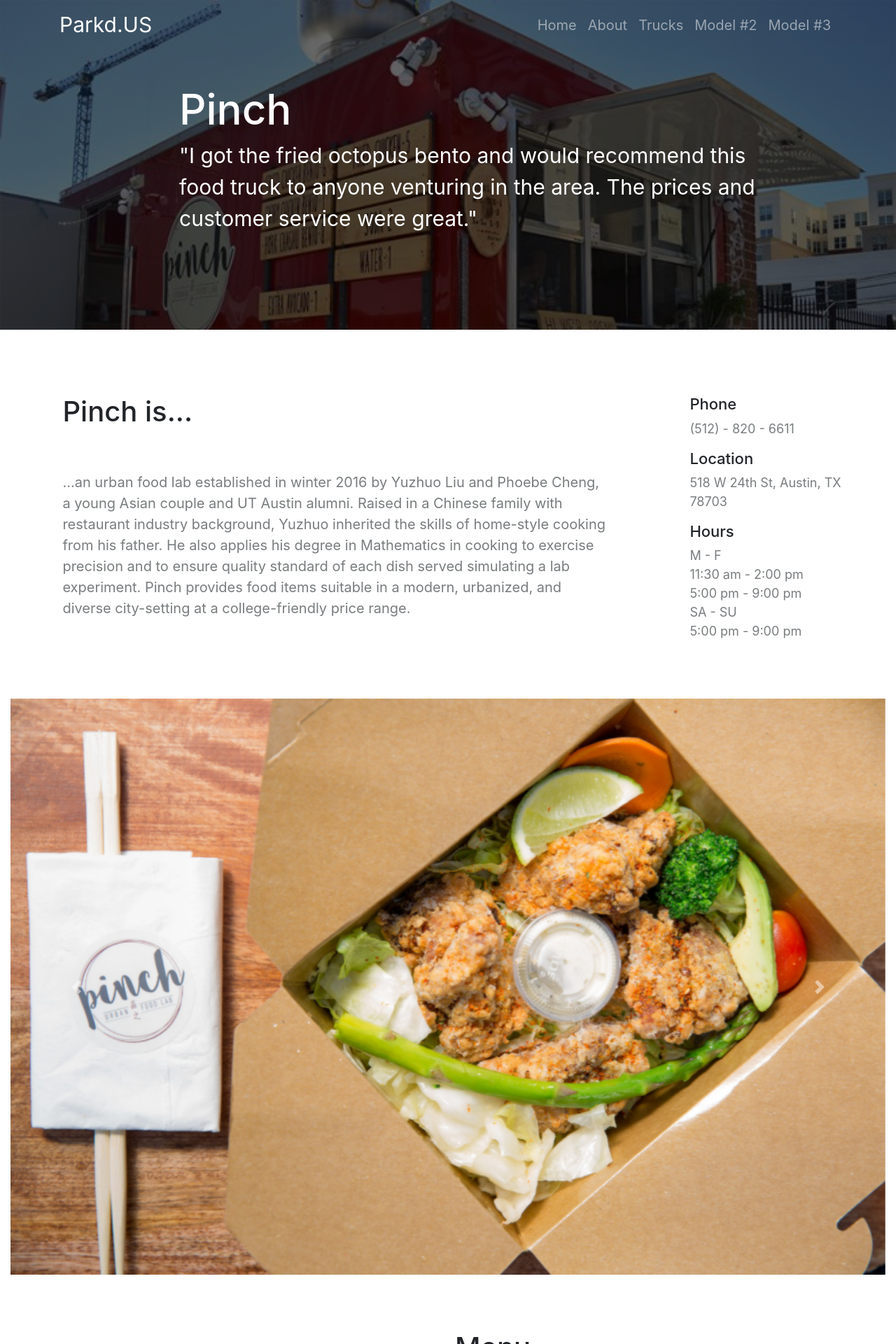
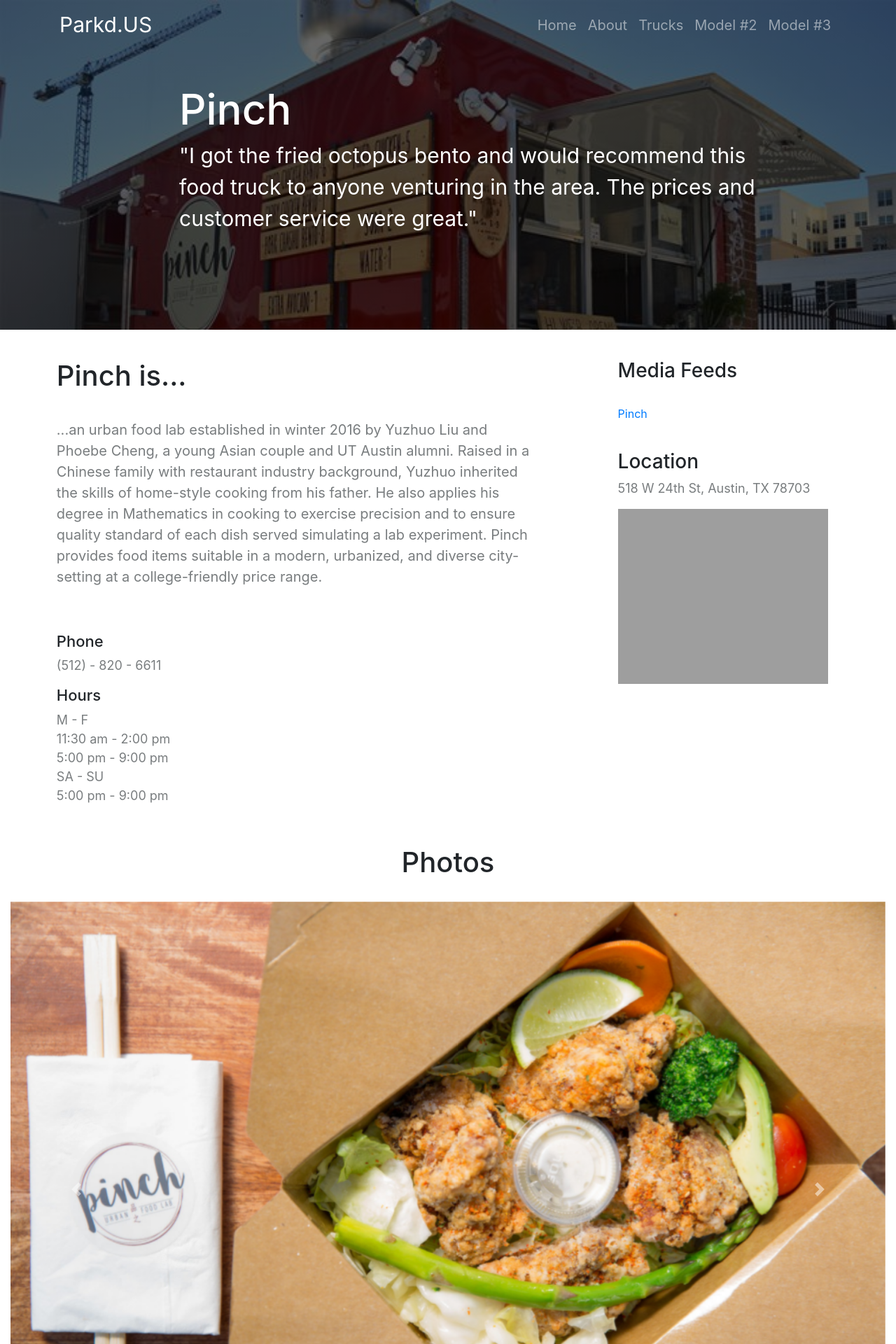
Before and after one commit to colin19/Parkd, a Flask app: page /truckDetail.html in a window 1280 px wide; the page is wider, and only the part inside the window is pictured. Shown: the top 1920 px of that part at 70% size. Run offline with Flask 2, Linux system fonts and the light colour scheme; a map, chart or similar area stays blank; some libraries are stand-ins or nearby versions; grey boxes are pictures that could not be loaded.

Commit message:
fix #9 add facebook feeds and maps

```diff
--- a/static/css/truckDetail.css
+++ b/static/css/truckDetail.css
@@ -58,7 +58,7 @@
 
 .sectionDivider{
     width: 100%;
-    height: 80px;
+    height: 42px;
 }
 
 .intro h1 {
@@ -66,7 +66,7 @@
     color:#fff;
     position: relative;
     left: 0;
-    top: 30%;
+    top: 0;
     width: 66%;
     margin-left: 20%;
 }
@@ -76,7 +76,7 @@
     color:#fff;
     position: relative;
     left: 0;
-    top: 38%;
+    top: 0;
     width: 66%;
     margin-left: 20%;
 }
@@ -91,7 +91,7 @@
 .basicDescription{
     position: relative;
     left: 8%;
-    top: 3.6%;
+    top: 0;
     right: 8%;
     width: 83.6%;
 }
@@ -103,17 +103,17 @@
 
 .basicInfoCol{
     position: relative;
+    top: 0;
     left: 3.6%;
-    top: 3.6%;
-    right: 3.6%;
-    width: 92.8%;
+    right: 4.6%;
+    width: 90%;
 }
 
-.phoneInfo h1, .hourInfo h1, .locationInfo h1{
+.phoneInfo h1, .hourInfo h1{
     font-size: 22px;
 }
 
-.phoneInfo p, .hourInfo p, .locationInfo p{
+.phoneInfo p, .hourInfo p, .locationInfo p, .mediaFeeds p{
     font-size: 18px;
 }
 
@@ -141,10 +141,9 @@
     height: auto;
 }
 
-.menu-grid{
-    position: relative;
-    left: 5%;
-    width: 90%;
+#map {
+     height: 250px;
+     width: 300px;
 }
 
 .menu-card{
@@ -161,6 +160,13 @@
     height: auto;
 }
 
+.menu-content{
+    position: relative;
+    left: 10%;
+    width: 86%;
+    height: auto;
+}
+
 .footer {
     position: relative;
     left: 0;
--- a/static/javascript/trucks/truckDetail.js
+++ b/static/javascript/trucks/truckDetail.js
@@ -1,5 +1,6 @@
 var trucksInfo = [
-    ['Pinch is...'
+    [
+        'Pinch is...'
         , '<br>...an urban food lab established in winter 2016 by Yuzhuo Liu ' +
             'and Phoebe Cheng, a young Asian couple and UT Austin alumni. Raised in a Chinese ' +
             'family with restaurant industry background, Yuzhuo inherited the skills of home-style ' +
@@ -22,12 +23,14 @@ var trucksInfo = [
         ]
         , ['video_link 1', 'video_link 2']
         , 'external_link'
+        , [30.287736, -97.742705]
+        , 'https://www.facebook.com/pinchthefoodtrailer/'
     ]
 ];
 
 function getTruckDescription(){
     var html = '';
-    html += '<h1>' + trucksInfo[0][0] + '</h1><br>';
+    html += '<h1>' + trucksInfo[0][0] + '</h1>';
     html += '<p>' + trucksInfo[0][1] + '</p>';
     return html;
 }
@@ -41,7 +44,7 @@ function getTruckPhoneInfo(){
 
 function getTruckLocationInfo(){
     var html = '';
-    html += '<h1>Location</h1>';
+    html += '<h3>Location</h3>';
     html += '<p>' + trucksInfo[0][3] + '</p>';
     return html;
 }
@@ -66,6 +69,20 @@ function getTruckImages(){
         }
         html += '<img class=\"d-block img-fluid\" src=\"' + pictureList[i] + '\" alt=\"image\"></div>';
     }
+
+    return html;
+}
+
+function getTruckFacebookFeeds(){
+    var html = '';
+    var facebookLink = trucksInfo[0][10];
+
+    html += '<h3>Media Feeds</h3>';
+    html += '<br>';
+    html += '<div class="fb-page" data-href="' + facebookLink + '" data-tabs="timeline" data-width="300" data-height="280" data-small-header="true" data-adapt-container-width="true" data-hide-cover="false" data-show-facepile="false">';
+    html += '<blockquote cite="' + facebookLink + '" class="fb-xfbml-parse-ignore">';
+    html += '<a href="' + facebookLink + '">Pinch</a>';
+    html += '</blockquote></div>';
 
     return html;
 }
@@ -119,6 +136,18 @@ function insertHTML(id, html) {
     el.innerHTML = html;
 }
 
+function initMap() {
+    var uluru = {lat: trucksInfo[0][9][0], lng: trucksInfo[0][9][1]};
+    var map = new google.maps.Map(document.getElementById('map'), {
+        zoom: 18,
+        center: uluru
+    });
+    var marker = new google.maps.Marker({
+        position: uluru,
+        map: map
+    });
+}
+
 // This function loads the card view
 function loadTruckInfo() {
     var htmlDescription = getTruckDescription();
@@ -126,14 +155,15 @@ function loadTruckInfo() {
     var htmlPhone = getTruckPhoneInfo();
     insertHTML('phoneInfo', htmlPhone);
     var htmlLocation = getTruckLocationInfo();
-    insertHTML('hourInfo', htmlLocation);
+    insertHTML('locationInfo', htmlLocation);
     var htmlHours = getTruckHourInfo();
-    insertHTML('locationInfo', htmlHours);
+    insertHTML('hourInfo', htmlHours);
     var truckImage = getTruckImages();
     insertHTML('carousel-list', truckImage);
     var truckMenu = getMenu();
     insertHTML('menuGrid', truckMenu);
-
+    var truckFacebookFeed = getTruckFacebookFeeds();
+    insertHTML('mediaFeeds', truckFacebookFeed);
 }
 
 // Run everything when the document loads.
--- a/templates/truckDetail.html
+++ b/templates/truckDetail.html
@@ -65,32 +65,49 @@
 
 
 <body class="bodyTruck">
-    <div class="sectionDivider">
-        <br>
-    </div>
+    <!-- facebook sdk -->
+    <div id="fb-root"></div>
+    <script>(function(d, s, id) {
+        var js, fjs = d.getElementsByTagName(s)[0];
+        if (d.getElementById(id)) return;
+        js = d.createElement(s); js.id = id;
+        js.src = 'https://connect.facebook.net/en_US/sdk.js#xfbml=1&version=v2.12';
+        fjs.parentNode.insertBefore(js, fjs);
+    }(document, 'script', 'facebook-jssdk'));</script>
+
+
+    <div class="sectionDivider"></div>
     <div class="info container-fluid">
         <div class="row">
             <!-- Description -->
-            <div class="col-9">
+            <div class="col-8">
                 <div id="basicDescription" class="basicInfo basicDescription">
                     <h1></h1>
                     <p></p>
                 </div>
-            </div>
-            <div class="col-3">
-                <div class="basicInfoCol">
-                    <div id="phoneInfo" class="basicInfo phoneInfo">
+                <br>
+                <br>
+                <div id="phoneInfo" class="basicInfo phoneInfo basicDescription">
                     <h1></h1>
                     <p></p>
                 </div>
-                    <div id="hourInfo" class="basicInfo hourInfo">
+                <div id="hourInfo" class="basicInfo hourInfo basicDescription">
                     <h1></h1>
                     <p></p>
                 </div>
-                    <div id="locationInfo" class="basicInfo locationInfo">
+            </div>
+
+            <div class="col-4">
+                <div class="basicInfoCol">
+                    <!-- Social Media -->
+                    <div id='mediaFeeds' class="mediaFeeds basicInfo">
+                    </div>
+                    <br>
+                    <div id="locationInfo" class="locationInfo basicInfo">
                         <h1></h1>
                         <p></p>
                     </div>
+                    <div id="map"></div>
                 </div>
             </div>
         </div>
@@ -99,9 +116,12 @@
     <div class="sectionDivider">
         <br>
     </div>
-
     <!-- carousel -->
     <div class="carousel-container container-fluid">
+        <div class="sectionTitle">
+            <h1 class="text-center">Photos</h1>
+            <br>
+        </div>
         <div id="carouselExampleIndicators" class="foodCarousel carousel slide" data-ride="carousel">
 
             <div id="carousel-list" class="carousel-inner" role="listbox">
@@ -124,7 +144,8 @@
 
     <!-- menu -->
     <div class="menu-grid">
-        <div class="menuTitle">
+        <div class="menu-content">
+            <div class="sectionTitle">
                 <h1 class="text-center">Menu</h1>
                 <br>
                 <br>
@@ -136,6 +157,7 @@
                 <br>
                 <br>
                 <br>
+            </div>
         </div>
     </div> <!-- end of grid -->
 
@@ -153,6 +175,10 @@
     <script src="../static/bootstrap/js/bootstrap.bundle.min.js"></script>
     <script src="../static/javascript/trucks/truckDetail.js"></script>
 
+    <!-- Google map -->
+    <script src="https://maps.googleapis.com/maps/api/js?key=AIzaSyCDAr3AbkaYlYX_BXWDQulywnMX0SXM1v4&callback=initMap" async defer>
+    </script>
+
 </body>
 
 </html>
```
Lines whose indentation alone changed are shown as unchanged.
